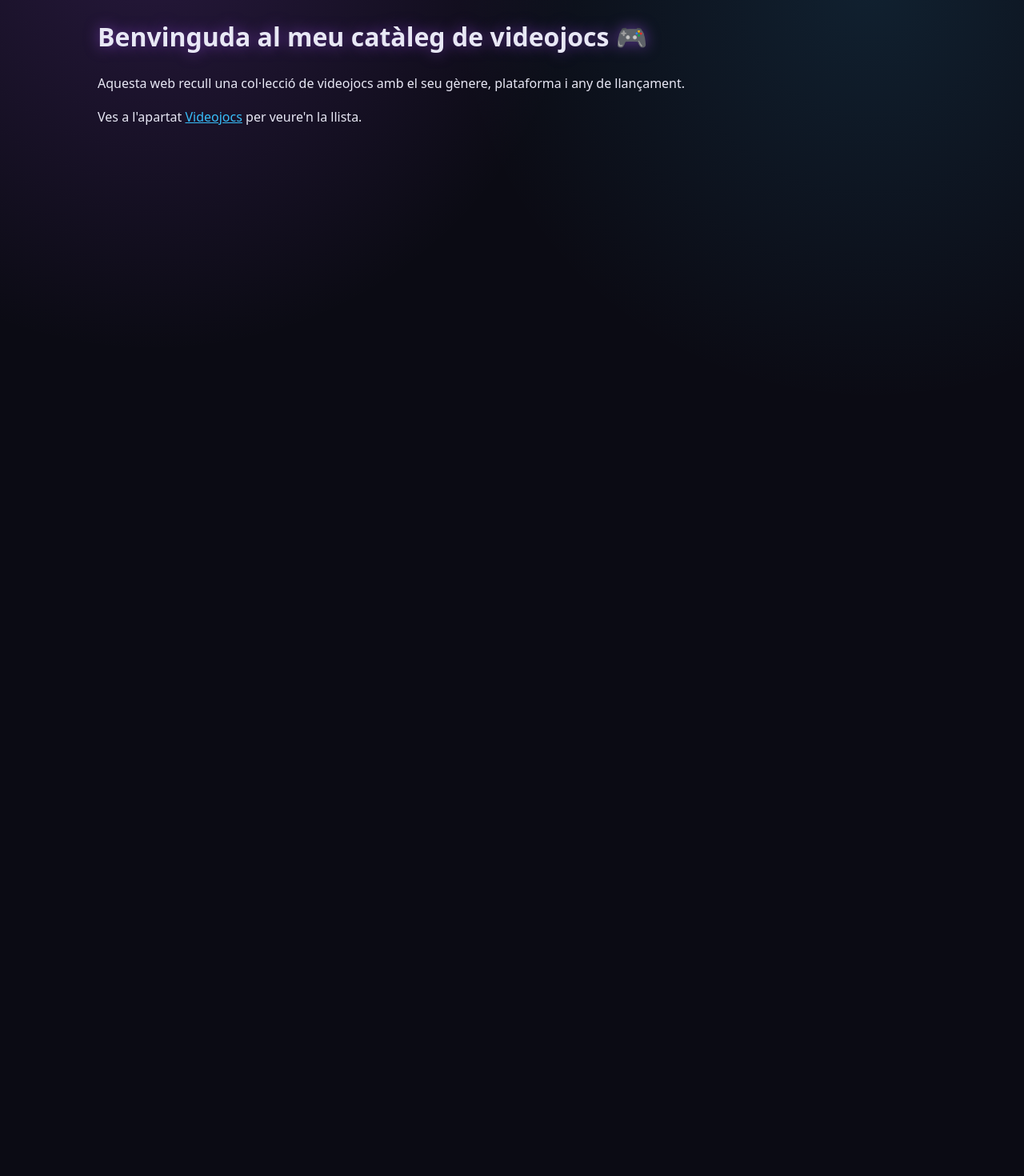
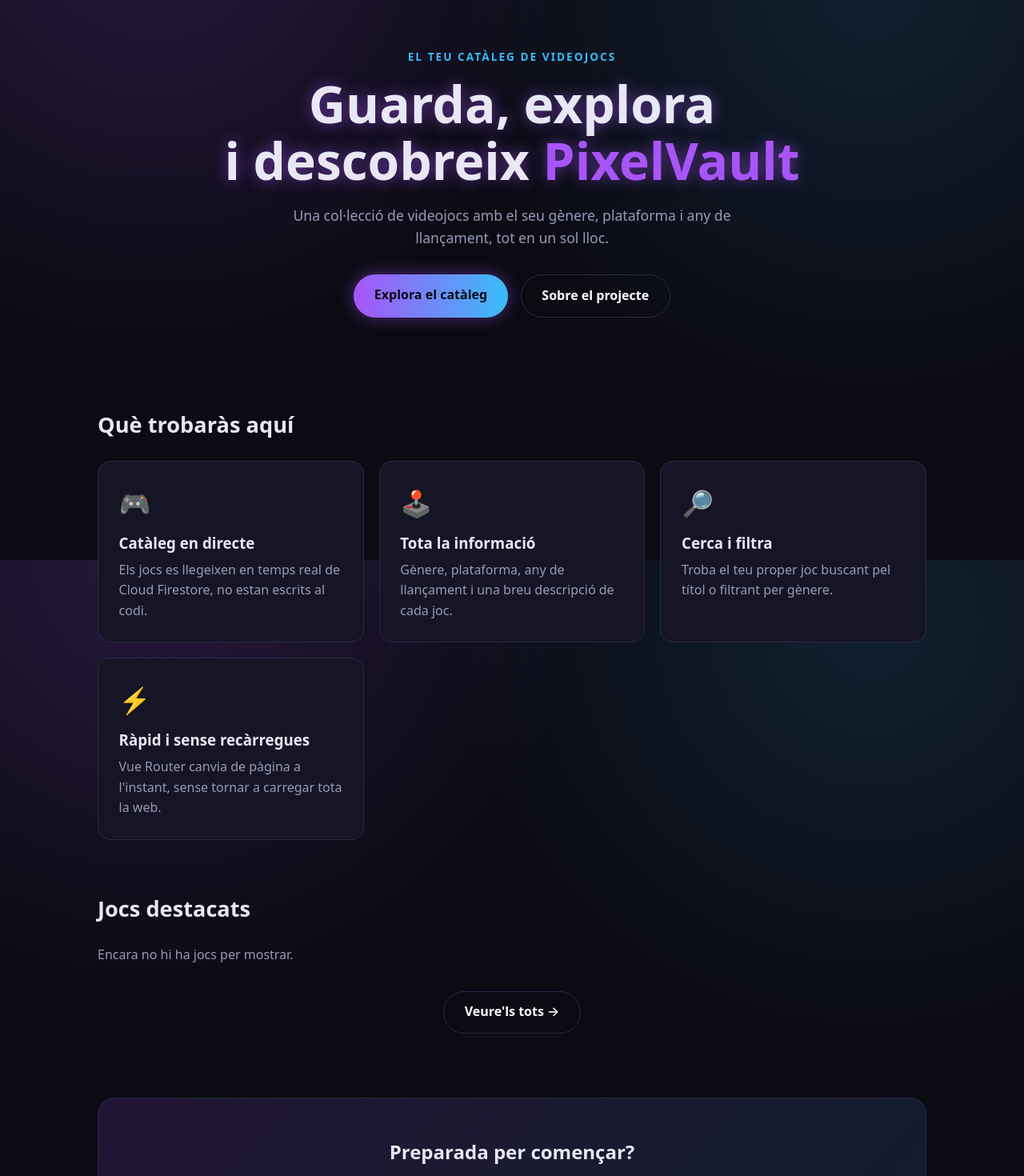
Before and after one commit to arescasals/videojocs-vue, a Vue app: page / in a window 1280 px wide. Shown: the part 100-1570 px from the top of the page at 80% size. Before the commit the page ends 800 px from the top, so only its background shows below. Built offline with nearby package versions, Linux system fonts and the light colour scheme; no server answers; the database is empty.

Commit message:
Amplia la pàgina d'inici amb portada, característiques i jocs destacats

```diff
--- a/src/views/HomeView.vue
+++ b/src/views/HomeView.vue
@@ -1,21 +1,202 @@
+<script setup>
+import { ref, onMounted } from 'vue'
+import { collection, getDocs, query, limit } from 'firebase/firestore'
+import { db } from '../firebase'
+import GameList from '../components/GameList.vue'
+
+const features = [
+  {
+    icon: '🎮',
+    title: 'Catàleg en directe',
+    text: 'Els jocs es llegeixen en temps real de Cloud Firestore, no estan escrits al codi.',
+  },
+  {
+    icon: '🕹️',
+    title: 'Tota la informació',
+    text: 'Gènere, plataforma, any de llançament i una breu descripció de cada joc.',
+  },
+  {
+    icon: '🔎',
+    title: 'Cerca i filtra',
+    text: 'Troba el teu proper joc buscant pel títol o filtrant per gènere.',
+  },
+  {
+    icon: '⚡',
+    title: 'Ràpid i sense recàrregues',
+    text: 'Vue Router canvia de pàgina a l\'instant, sense tornar a carregar tota la web.',
+  },
+]
+
+const featured = ref([])
+const loading = ref(true)
+const error = ref(false)
+
+onMounted(async () => {
+  try {
+    const snapshot = await getDocs(query(collection(db, 'games'), limit(4)))
+    featured.value = snapshot.docs.map((doc) => ({ id: doc.id, ...doc.data() }))
+  } catch (e) {
+    console.error(e)
+    error.value = true
+  } finally {
+    loading.value = false
+  }
+})
+</script>
+
 <template>
-  <main class="page">
-    <h1>Benvinguda al meu catàleg de videojocs 🎮</h1>
-    <p>
-      Aquesta web recull una col·lecció de videojocs amb el seu gènere,
-      plataforma i any de llançament.
-    </p>
-    <p>
-      Ves a l'apartat <RouterLink to="/videojocs">Videojocs</RouterLink> per
-      veure'n la llista.
-    </p>
+  <main>
+    <section class="hero">
+      <p class="eyebrow">El teu catàleg de videojocs</p>
+      <h1>Guarda, explora<br />i descobreix <span>PixelVault</span></h1>
+      <p class="lead">
+        Una col·lecció de videojocs amb el seu gènere, plataforma i any de
+        llançament, tot en un sol lloc.
+      </p>
+      <div class="actions">
+        <RouterLink to="/videojocs" class="btn primary">Explora el catàleg</RouterLink>
+        <RouterLink to="/sobre" class="btn ghost">Sobre el projecte</RouterLink>
+      </div>
+    </section>
+
+    <section class="block">
+      <h2>Què trobaràs aquí</h2>
+      <div class="features">
+        <article v-for="f in features" :key="f.title" class="feature">
+          <span class="icon">{{ f.icon }}</span>
+          <h3>{{ f.title }}</h3>
+          <p>{{ f.text }}</p>
+        </article>
+      </div>
+    </section>
+
+    <section class="block">
+      <h2>Jocs destacats</h2>
+      <p v-if="loading" class="state">Carregant jocs destacats...</p>
+      <p v-else-if="error" class="state">No s'han pogut carregar els jocs destacats.</p>
+      <p v-else-if="featured.length === 0" class="state">Encara no hi ha jocs per mostrar.</p>
+      <GameList v-else :games="featured" />
+      <div class="more">
+        <RouterLink to="/videojocs" class="btn ghost">Veure'ls tots →</RouterLink>
+      </div>
+    </section>
+
+    <section class="cta">
+      <h2>Preparada per començar?</h2>
+      <p>Entra al catàleg i descobreix el teu proper joc.</p>
+      <RouterLink to="/videojocs" class="btn primary">Anar als videojocs</RouterLink>
+    </section>
   </main>
 </template>
 
 <style scoped>
-.page {
-  padding: 2rem;
+main {
   max-width: 1100px;
   margin: 0 auto;
+  padding: 0 2rem 4rem;
+}
+.hero {
+  text-align: center;
+  padding: 5rem 0 4rem;
+}
+.eyebrow {
+  color: var(--neon2);
+  font-weight: 600;
+  letter-spacing: 0.15em;
+  text-transform: uppercase;
+  font-size: 0.85rem;
+}
+.hero h1 {
+  font-size: clamp(2.2rem, 6vw, 4rem);
+  line-height: 1.1;
+  margin: 0.6rem 0 1.2rem;
+}
+.hero h1 span {
+  color: var(--neon);
+}
+.lead {
+  max-width: 620px;
+  margin: 0 auto 2rem;
+  color: var(--muted);
+  font-size: 1.1rem;
+}
+.actions {
+  display: flex;
+  justify-content: center;
+  gap: 1rem;
+  flex-wrap: wrap;
+}
+.btn {
+  display: inline-block;
+  padding: 0.8rem 1.6rem;
+  border-radius: 999px;
+  font-weight: 600;
+  text-decoration: none;
+  transition: transform 0.2s ease, box-shadow 0.2s ease;
+}
+.btn:hover {
+  transform: translateY(-2px);
+}
+.btn.primary {
+  background: linear-gradient(90deg, var(--neon), var(--neon2));
+  color: #0b0b14;
+  box-shadow: 0 0 20px rgba(168, 85, 247, 0.45);
+}
+.btn.ghost {
+  color: #ffffff;
+  border: 1px solid var(--border);
+}
+.btn.ghost:hover {
+  border-color: var(--neon);
+}
+.block {
+  padding: 3rem 0 1rem;
+}
+.block h2 {
+  margin: 0 0 1.5rem;
+  font-size: 1.7rem;
+}
+.features {
+  display: grid;
+  grid-template-columns: repeat(auto-fit, minmax(250px, 1fr));
+  gap: 1.2rem;
+}
+.feature {
+  background: var(--surface);
+  border: 1px solid var(--border);
+  border-radius: 16px;
+  padding: 1.6rem;
+}
+.icon {
+  font-size: 2rem;
+}
+.feature h3 {
+  margin: 0.6rem 0 0.4rem;
+}
+.feature p {
+  margin: 0;
+  color: var(--muted);
+}
+.state {
+  color: var(--muted);
+}
+.more {
+  text-align: center;
+  margin-top: 2rem;
+}
+.cta {
+  margin-top: 4rem;
+  text-align: center;
+  padding: 3rem 1.5rem;
+  border: 1px solid var(--border);
+  border-radius: 20px;
+  background: linear-gradient(135deg, rgba(168, 85, 247, 0.15), rgba(56, 189, 248, 0.1));
+}
+.cta h2 {
+  margin: 0 0 0.5rem;
+}
+.cta p {
+  color: var(--muted);
+  margin-bottom: 1.5rem;
 }
 </style>
```
